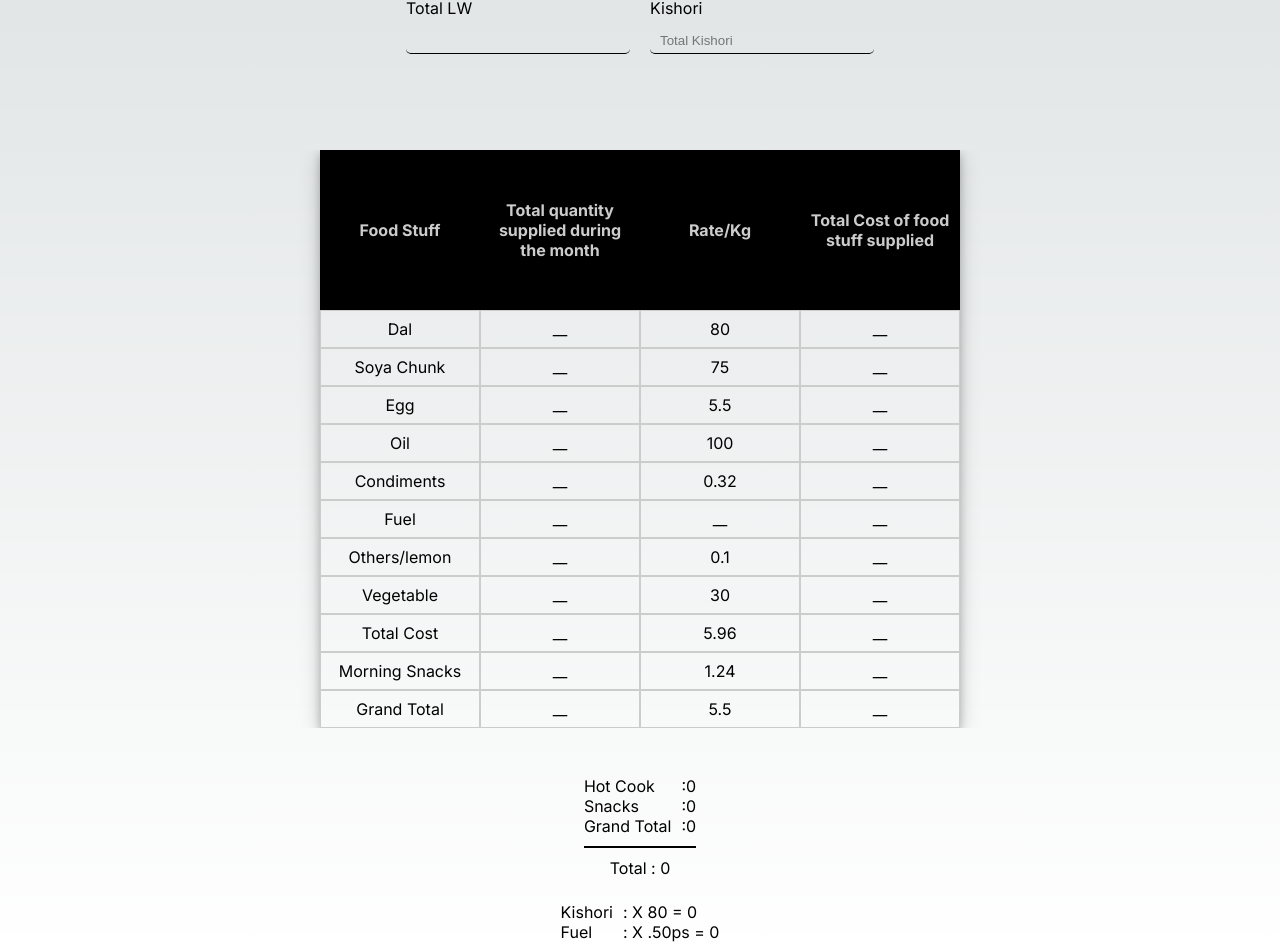
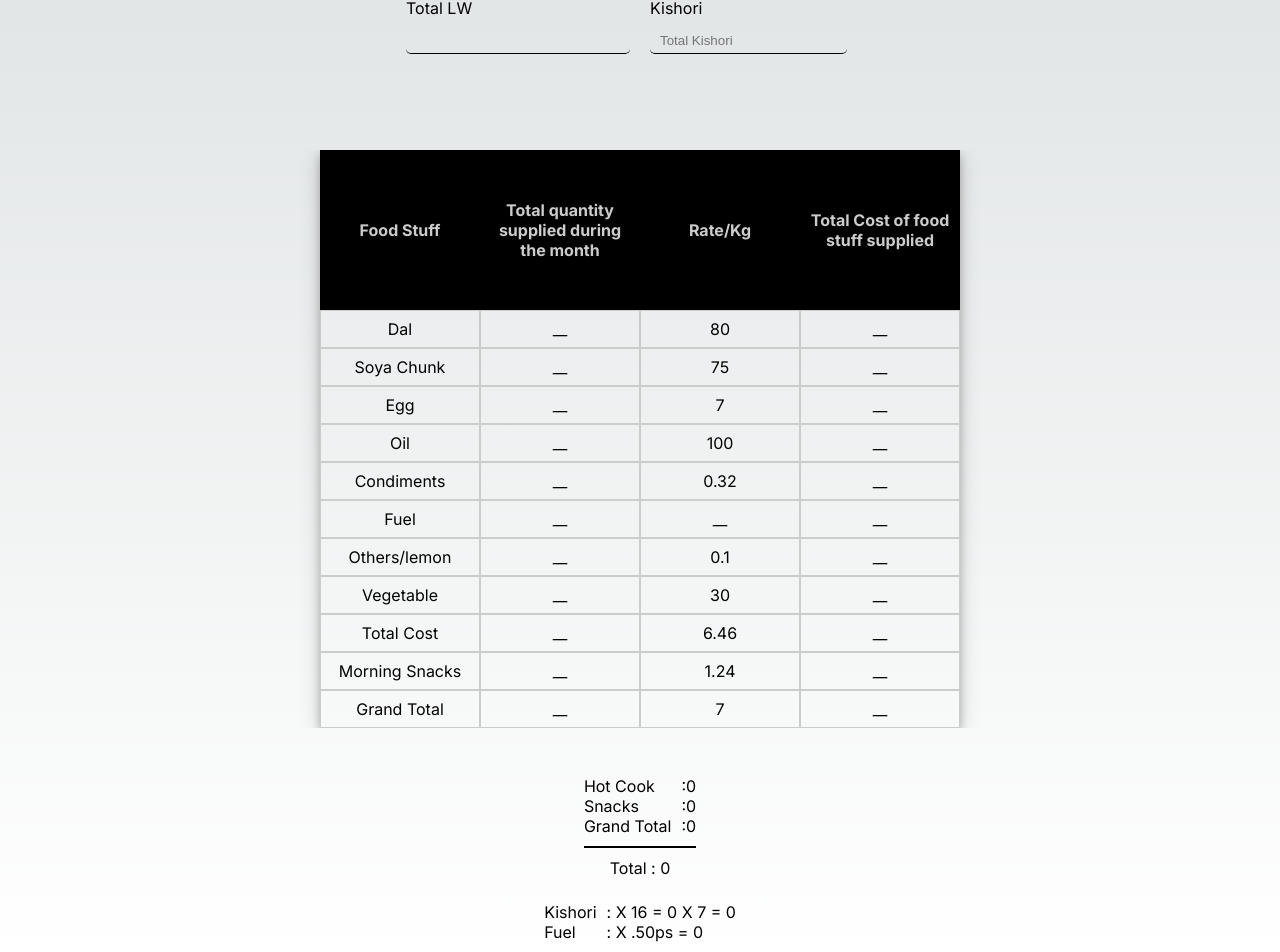
Before and after one commit to Kfardeenbls/next-my-voucher, a Next.js app: page / in a window 1280 px wide. Shown: the part 400-1352 px from the top of the page. Built offline with nearby package versions, Linux system fonts and the light colour scheme.

Commit message:
upadate kishori

```diff
--- /dev/null
+++ b/src/app/component/Kishori.jsx
@@ -0,0 +1,21 @@
+const Kishori = ({ count, Set_count, input }) => {
+  const kishori = count * 16;
+  const Kishori_price = kishori * 7;
+  return (
+    <div>
+      {input === 0 ? (
+        <span>:{`${count} X 16 = ${kishori} X 7 =  ${Kishori_price} `}</span>
+      ) : (
+        <input
+          type="number"
+          className="input"
+          placeholder="Total Kishori"
+          value={count}
+          onChange={(e) => Set_count(e.target.value)}
+        />
+      )}
+    </div>
+  );
+};
+
+export default Kishori;
--- a/src/app/page.js
+++ b/src/app/page.js
@@ -4,20 +4,21 @@ import "./page.css";
 import Image from "next/image";
 import logo from "../../public/logo.png";
 import MonthYearDropdown from "./component/Date_Component";
+import Kishori from "./component/Kishori";
 
 const Voucher = () => {
   const data = [
     { title: "Dal", amount: 80 },
     { title: "Soya Chunk", amount: 75 },
-    { title: "Egg", amount: 5.5 },
+    { title: "Egg", amount: 7 },
     { title: "Oil", amount: 100 },
     { title: "Condiments", amount: 0.32 },
     { title: "Fuel", amount: "__" },
     { title: "Others/lemon", amount: 0.1 },
     { title: "Vegetable", amount: 30 },
-    { title: "Total Cost", amount: 5.96 },
+    { title: "Total Cost", amount: 6.46 },
     { title: "Morning Snacks", amount: 1.24 },
-    { title: "Grand Total", amount: 5.5 },
+    { title: "Grand Total", amount: 7 },
   ];
   const [totalDalDays, setTotalDalDays] = useState("");
   const [totalSoyaDays, setTotalSoyaDays] = useState("");
@@ -84,7 +85,7 @@ const Voucher = () => {
 
   const totalCostValue = totalPreSchoolChildren * data[8].amount;
   const totalCostWithoutFuel = totalPreSchoolChildren * 0.5;
-  const kishori = totalKishori * 80;
+
   const snacksValue = totalPreSchoolChildren * data[9].amount;
   const grandTotal = grandTotalEgg * data[10].amount;
 
@@ -201,13 +202,7 @@ const Voucher = () => {
         </div>
         <div className="input-item flex-col-gap">
           <span className="placeholder">Kishori</span>
-          <input
-            type="number"
-            className="input"
-            placeholder="Total Kishori"
-            value={totalKishori}
-            onChange={(e) => setTotalKishori(e.target.value)}
-          />
+          <Kishori count={totalKishori} Set_count={setTotalKishori} input={1} />
         </div>
       </div>
       <p style={{ margin: "0 auto" }}>
@@ -303,7 +298,8 @@ const Voucher = () => {
             <span>Fuel </span>
           </div>
           <div style={{ display: "flex", flexDirection: "column" }}>
-            <span>:{`${totalKishori} X 80 = ${kishori}`}</span>
+            {/* {"Kishori "} */}
+            <Kishori count={totalKishori} input={0} />
             <span>
               :{`${totalPreSchoolChildren} X .50ps = ${totalCostWithoutFuel}`}
             </span>
```
